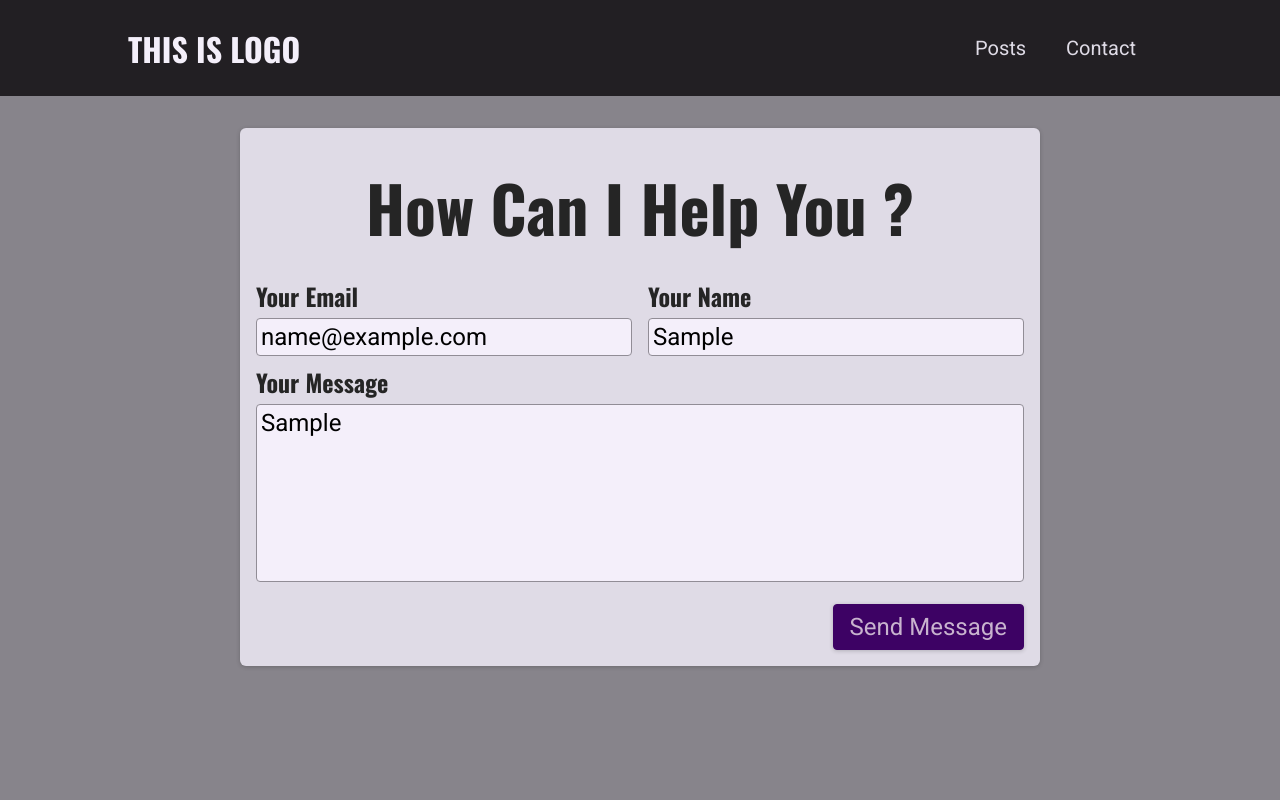
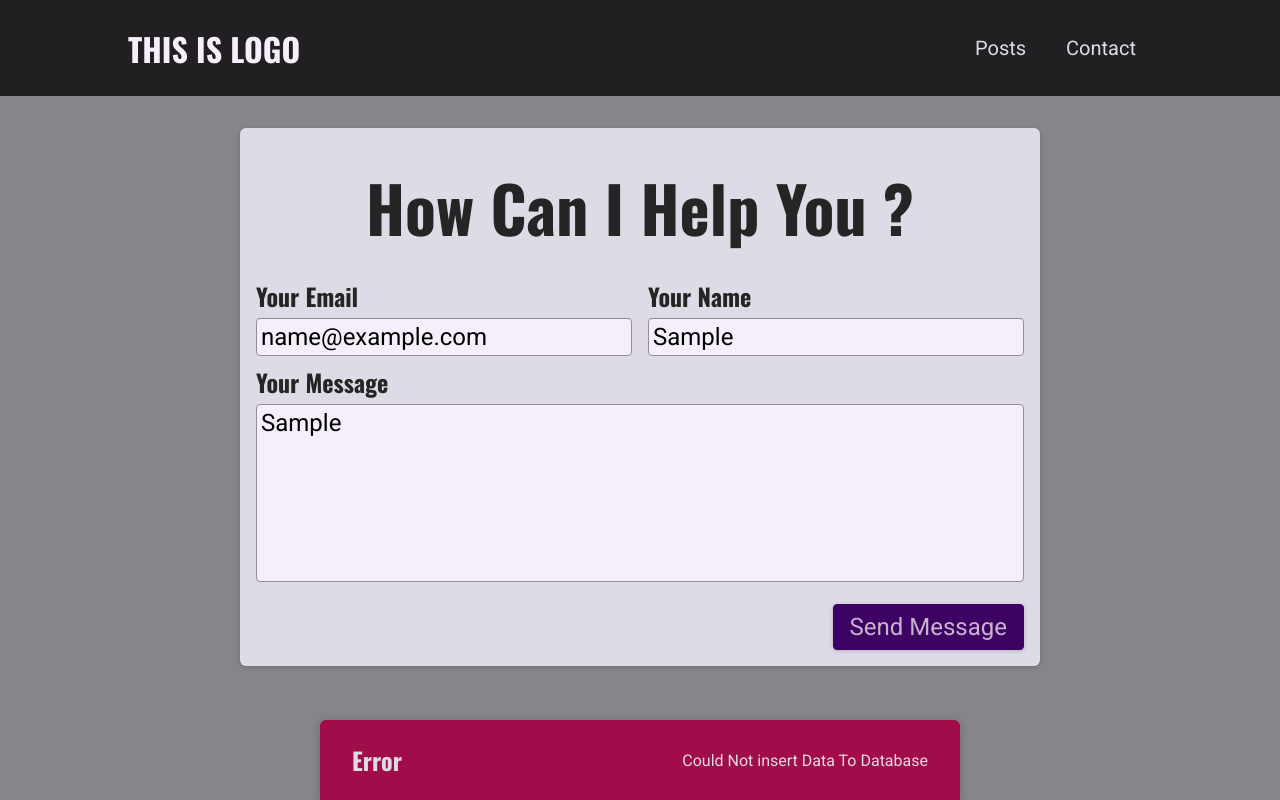
Before and after one commit to Razeev-Shrestha/blog-app-clone, a Next.js app: page /contact in a window 1280 px wide. Both pictures are taken after typing "name@example.com", "Sample", "Sample" into the empty fields and a click on the button "Send Message". Built offline with nearby package versions, Linux system fonts and the light colour scheme; no server answers; the database is empty.

Commit message:
adding feedback with notification with react portal

```diff
--- a/components/contact/contact-form.js
+++ b/components/contact/contact-form.js
@@ -1,31 +1,82 @@
-import { useState } from 'react'
+import { useEffect, useState } from 'react'
+
+import Notification from '../ui/notification'
 import classes from './contact-form.module.css'
+
+async function sendContactData(contactDetails) {
+	const response = await fetch('/api/contact', {
+		method: 'POST',
+		body: JSON.stringify({ contactDetails }),
+		headers: {
+			'Content-Type': 'application/json',
+		},
+	})
+	const data = await response.json()
+	if (!response.ok) {
+		throw new Error(data.message || 'Something Went Wrong')
+	}
+}
 
 const ContactForm = () => {
 	const [enteredEmail, setEnteredEmail] = useState()
 	const [enteredName, setEnteredName] = useState()
 	const [enteredMessage, setEnteredMessage] = useState()
-	const sendMessageHandler = (e) => {
+	const [requestStatus, setRequestStatus] = useState()
+	const [requestError, setRequestError] = useState()
+
+	useEffect(() => {
+		if (requestStatus === 'success' || requestStatus === 'error') {
+			const timer = setTimeout(() => {
+				setRequestStatus(null)
+				setRequestError(null)
+			}, 3000)
+			return () => clearTimeout(timer)
+		}
+	}, [requestStatus])
+
+	const sendMessageHandler = async (e) => {
 		e.preventDefault()
 
-		fetch('/api/contact', {
-			method: 'POST',
-			body: JSON.stringify({
+		setRequestStatus('pending')
+		try {
+			await sendContactData({
 				email: enteredEmail,
 				name: enteredName,
 				message: enteredMessage,
-			}),
-			headers: {
-				'Content-Type': 'application/json',
-			},
-		}).then((response) => {
-			if (response.ok) {
-				setEnteredEmail('')
-				setEnteredMessage('')
-				setEnteredName('')
-			}
-		})
+			})
+			setRequestStatus('success')
+			setEnteredEmail('')
+			setEnteredMessage('')
+			setEnteredName('')
+		} catch (error) {
+			setRequestError(error.message)
+			setRequestStatus('error')
+		}
 	}
+	let notification
+
+	if (requestStatus === 'pending') {
+		notification = {
+			status: 'pending',
+			title: 'Sending Message..',
+			message: 'Your message is on its way !',
+		}
+	}
+	if (requestStatus === 'success') {
+		notification = {
+			status: 'success',
+			title: 'Successfully Sent',
+			message: 'Your message is sent !',
+		}
+	}
+	if (requestStatus === 'error') {
+		notification = {
+			status: 'error',
+			title: 'Error',
+			message: requestError,
+		}
+	}
+
 	return (
 		<section className={classes.contact}>
 			<h1>How Can I Help You ?</h1>
@@ -67,6 +118,13 @@
 					<button>Send Message</button>
 				</div>
 			</form>
+			{notification && (
+				<Notification
+					status={notification.status}
+					title={notification.title}
+					message={notification.message}
+				/>
+			)}
 		</section>
 	)
 }
--- /dev/null
+++ b/components/ui/notification.js
@@ -0,0 +1,29 @@
+import ReactDOM from 'react-dom'
+
+import classes from './notification.module.css'
+
+function Notification(props) {
+	const { title, message, status } = props
+
+	let statusClasses = ''
+
+	if (status === 'success') {
+		statusClasses = classes.success
+	}
+
+	if (status === 'error') {
+		statusClasses = classes.error
+	}
+
+	const cssClasses = `${classes.notification} ${statusClasses}`
+
+	return ReactDOM.createPortal(
+		<div className={cssClasses}>
+			<h2>{title}</h2>
+			<p>{message}</p>
+		</div>,
+		document.getElementById('notifications')
+	)
+}
+
+export default Notification
--- /dev/null
+++ b/components/ui/notification.module.css
@@ -0,0 +1,43 @@
+.notification {
+  display: flex;
+  justify-content: space-between;
+  align-items: center;
+  color: var(--color-grey-100);
+  background-color: var(--color-grey-800);
+  padding: 0 var(--size-8);
+  box-shadow: 0 1px 8px rgba(0, 0, 0, 0.2);
+  position: fixed;
+  height: 5rem;
+  bottom: 0;
+  width: 100%;
+  left: 0;
+  border-top-right-radius: 0;
+  border-top-left-radius: 0;
+}
+
+.notification h2 {
+  font-size: var(--size-6);
+  margin: 0;
+}
+
+.notification p {
+  margin: 0;
+}
+
+.success {
+  background-color: var(--color-success-500);
+  color: var(--color-grey-800);
+}
+
+.error {
+  background-color: var(--color-error-500);
+}
+
+@media (min-width: 768px) {
+  .notification {
+    width: 40rem;
+    left: calc(50% - 20rem);
+    border-top-right-radius: 6px;
+    border-top-left-radius: 6px;
+  }
+}
--- /dev/null
+++ b/pages/_document.js
@@ -0,0 +1,18 @@
+import Document, { Html, Head, Main, NextScript } from 'next/document'
+
+class MyDocument extends Document {
+	render() {
+		return (
+			<Html lang='en'>
+				<Head />
+				<body>
+					<Main />
+					<NextScript />
+					<div id='notifications'></div>
+				</body>
+			</Html>
+		)
+	}
+}
+
+export default MyDocument
--- a/pages/api/contact.js
+++ b/pages/api/contact.js
@@ -4,7 +4,8 @@
 dotenv.config()
 
 const contactHandler = async (req, res) => {
-	const { email, name, message } = req.body
+	if (req.method === 'POST') {
+		const { email, name, message } = req.body.contactDetails
 		if (
 			!email ||
 			!email.includes('@') ||
@@ -33,7 +34,9 @@
 		const db = client.db()
 
 		try {
-		const result = await db.collection('blog-messages').insertOne(newMessage)
+			const result = await db
+				.collection('blog-messages')
+				.insertOne(newMessage)
 			newMessage.id = result.insertedId
 		} catch (error) {
 			client.close()
@@ -46,5 +49,6 @@
 			message: newMessage,
 		})
 	}
+}
 
 export default contactHandler
```
Lines whose indentation alone changed are shown as unchanged.
